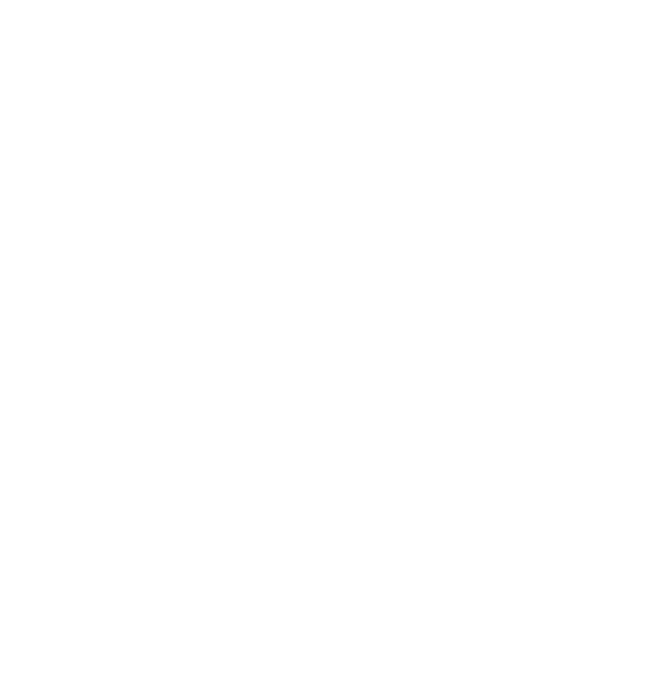
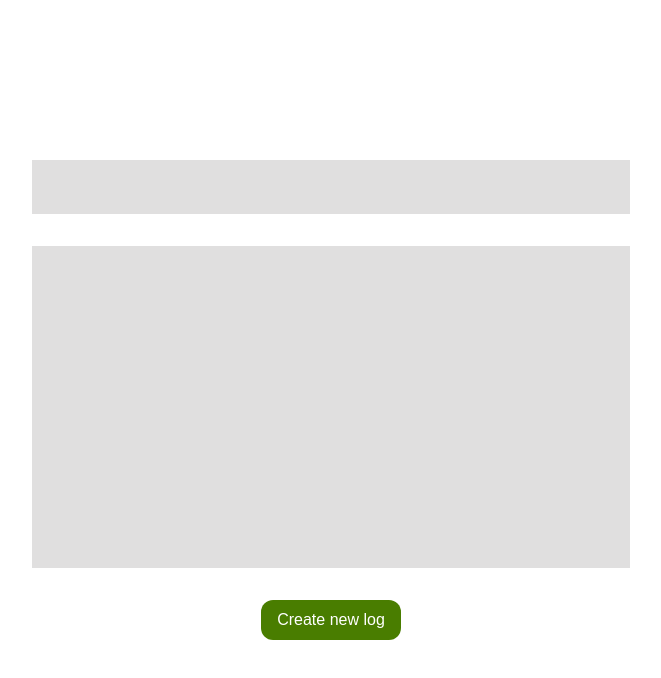
Before and after one commit to Saaka-y/hiking-log, a Next.js app: page / in a window 1280 px wide. Shown: the top 678 px of the page, without its empty margins (309-970 px from the left). Built offline with nearby package versions, Linux system fonts and the light colour scheme.

Commit message:
✨ start setting up initial UI and easy functions for mainView components

```diff
--- a/src/components/mainView/CreateBtn.tsx
+++ b/src/components/mainView/CreateBtn.tsx
@@ -1,9 +1,20 @@
+//@/components/mainView/CreateBtn.tsx
 
+export function CreateBtn({ setIsModalOpen }) {
 
-export function CreateBtn() {
-  return(
-    <div>
+  const openModal = () => {
+
+  }
+
+  return (
+    <>
       {/* Show form modal */}
-    </div>
+      <button
+        onClick={openModal}
+        className="py-2 px-4 border-none rounded-xl bg-lime-700 text-white"
+      >
+        Create new log
+      </button>
+    </>
   )
 }
--- a/src/components/mainView/Header.tsx
+++ b/src/components/mainView/Header.tsx
@@ -1,9 +1,27 @@
+//@/components/mainView/Header.tsx
+import { useState } from "react"
+import { useLogStore } from "@/stores/logStore"
+import { filterLogs } from "@/utils/filterLogs"
 
 
 export function Header() {
-  return(
-    <div>
+  const { logs } = useLogStore();
+  const [mountainName, setMountainName] = useState("")
+
+  const handleSearch = (e: React.ChangeEvent<HTMLInputElement>) => {
+    setMountainName(e.target.value)
+    filterLogs(logs, mountainName)
+  }
+
+  return (
+    <>
       {/* search window */}
-    </div>
+      <input
+        type="text"
+        value={mountainName}
+        className="bg-(--foreground) w-[80%] h-20"
+        onChange={handleSearch}
+      />
+    </>
   )
 }
--- a/src/components/mainView/Item.tsx
+++ b/src/components/mainView/Item.tsx
@@ -1,9 +1,17 @@
 
+import { useLogStore } from "@/stores/logStore";
 
-export function Item() {
-  return(
-    <div>
+export function Item({ setLogIsOpen }) {
+  const { logs } = useLogStore();
+
+  const openLog = () => {
+    setLogIsOpen(true);
+
+  }
+
+  return (
+    <li onClick={openLog}>
       {/* UI for each log */}
-    </div>
+    </li>
   )
 }
--- a/src/components/mainView/List.tsx
+++ b/src/components/mainView/List.tsx
@@ -1,10 +1,13 @@
+//@/components/mainView/List.tsx
+
 
 import { Item } from "@/components/mainView/Item"
 
-export function List() {
+export function List({setLogIsOpen}) {
   return(
-    <div>
-      <Item />
-    </div>
+    <ul className="bg-(--foreground) w-[80%] h-full my-3">
+      {/* map */}
+      <Item setLogIsOpen={setLogIsOpen} />
+    </ul>
   )
 }
--- a/src/pages/index.tsx
+++ b/src/pages/index.tsx
@@ -1,13 +1,30 @@
+import Modal from 'react-modal'
+import { useState } from 'react';
 import { Header } from '@/components/mainView/Header'
 import { List } from '@/components/mainView/List';
 import { CreateBtn } from '@/components/mainView/CreateBtn';
+import { Form } from '@/components/formModal/Form'
+import { LogModal } from '@/components/logModal/LogModal';
 
 export default function Home() {
+  const [formIsOpen, setFormIsOpen] = useState(false)
+  const [logIsOpen, setLogIsOpen] = useState(false)
+
   return (
-    <div>
-      <Header />
-      <List />
-      <CreateBtn />
+    <div className='w-screen h-screen flex flex-col justify-center items-center'>
+      <div className='w-[90%] max-w-187 h-[60%] flex flex-col justify-around items-center gap-5'>
+        <Header />
+        <List setLogIsOpen={setLogIsOpen} />
+        <CreateBtn setIsOpen={setFormIsOpen}/>
+      </div>
+
+      <Modal isOpen={formIsOpen}>
+        <Form />
+      </Modal>
+
+      <Modal isOpen={logIsOpen}>
+        <LogModal />
+      </Modal>
     </div>
   );
 }
--- a/src/utils/filterLogs.ts
+++ b/src/utils/filterLogs.ts
@@ -1,6 +1,6 @@
 // @/utils/filterLogs.ts
 
 
-// export function filterLogs(logs, keyword) {
-//   //filter関数：入力した山のログを探してリストを入れ替え、input changeイベント>> 使用する側でuseUIListStore参照
-// }
+export function filterLogs(logs, keyword) {
+  //filter関数：入力した山のログを探してリストを入れ替え、input changeイベント>> 使用する側でuseUIListStore参照
+}
```
